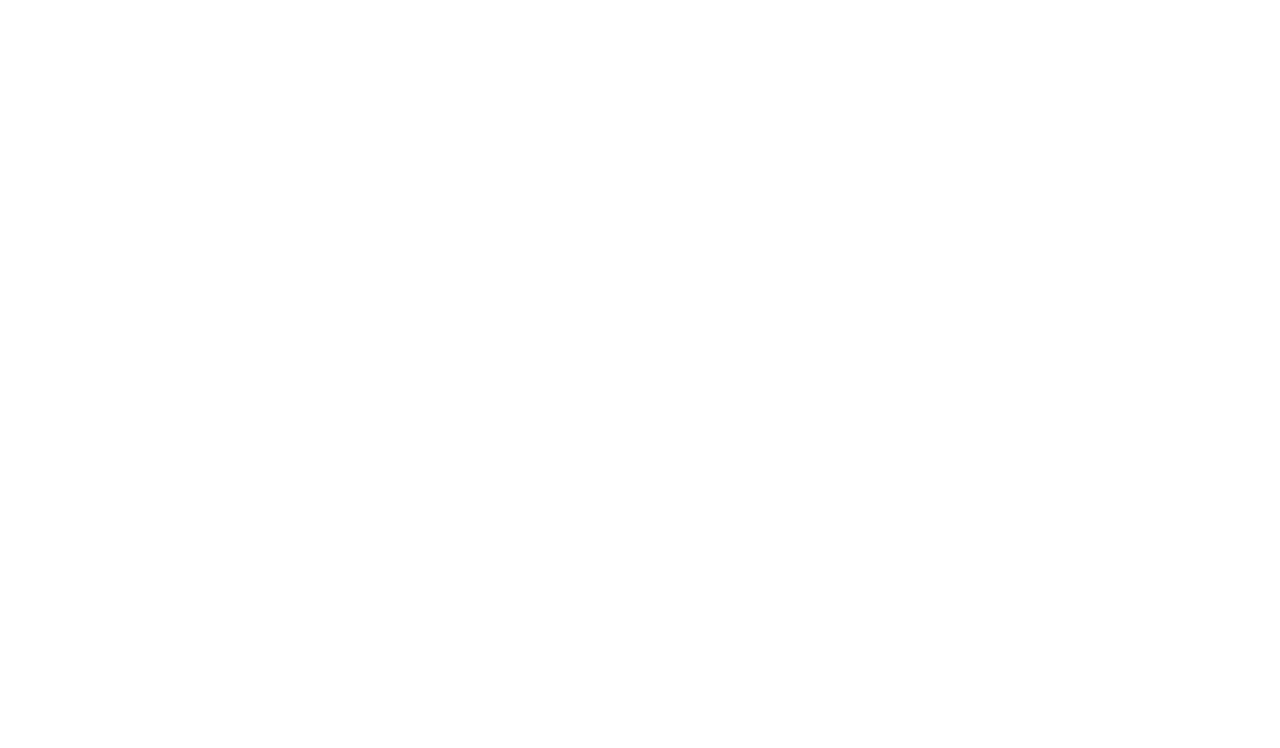
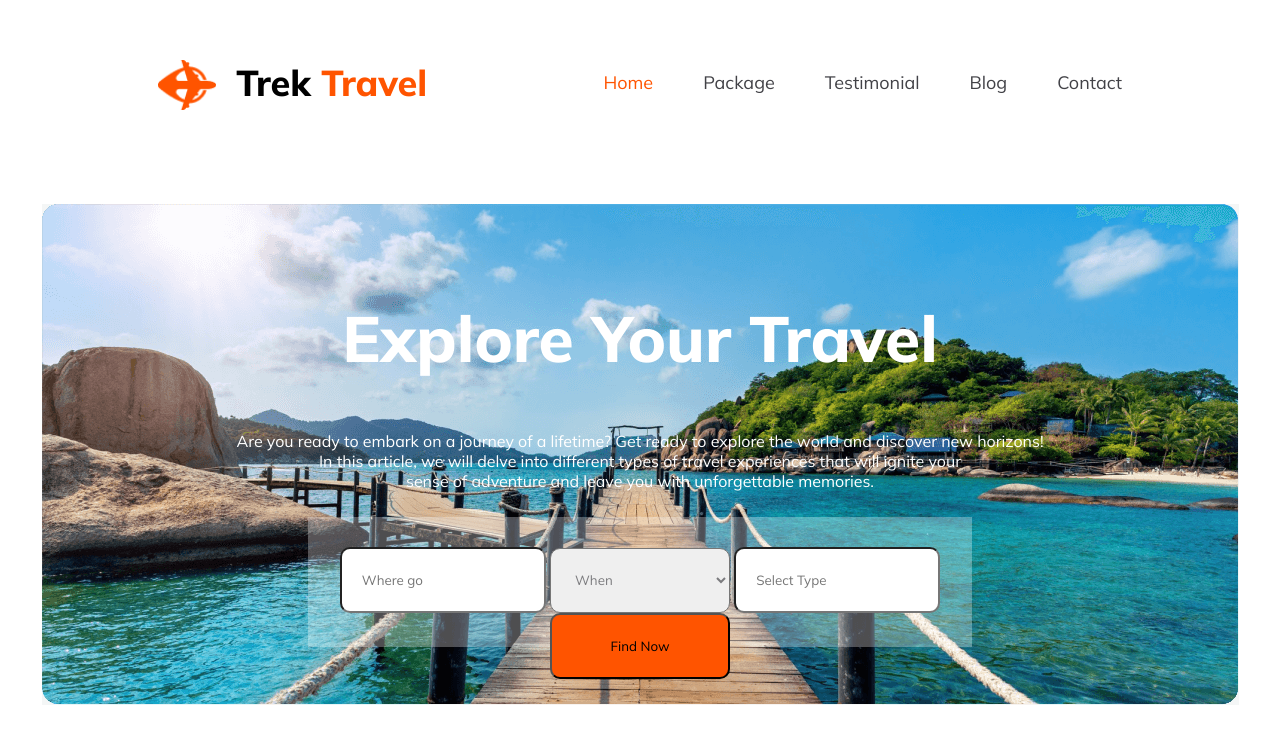
Before and after one commit to purna25/trek-travel, a plain HTML site: page index.html in a window 1280 px wide. Drawn offline with Linux system fonts and the light colour scheme; a web font is replaced by a local one.

Commit message:
added header

```diff
--- a/index.html
+++ b/index.html
@@ -4,8 +4,64 @@
                                     <meta charset="UTF-8">
                                     <meta name="viewport" content="width=device-width, initial-scale=1.0">
                                     <title>Document</title>
+                                    <link rel="stylesheet" href="styles/portfolio.css">
+
 </head>
 <body>
+        <header>
+            <nav>
 
+                                    <div class="nav-title">
+                                    <img class="nav-img" src="Images/Group 40071 (2).png" alt="">
+                                    <h1 class="nav-title-font">Trek <span class="color-orange">Travel</span></h1>
+                                    </div>
+
+
+                                        <ul>
+                                            <li><a class="color-orange" href="">Home</a></li>
+                                            <li><a href="">Package</a></li>
+                                            <li><a href="">Testimonial</a></li>
+                                            <li><a href="">Blog</a></li>
+                                            <li><a href="">Contact</a></li>
+                                            </ul>
+
+
+            </nav>
+            <section class="container">
+                <h1 class="title">Explore Your Travel</h1>
+                <p class="header-para">Are you ready to embark on a journey of a lifetime? Get ready to explore the world and discover new horizons! <br> In this article, we will delve into different types of travel experiences that will ignite your <br>sense of adventure and leave you with unforgettable memories.</p>
+                <div class="form">
+                    <input class="box-size" type="places name" placeholder="Where go">
+
+                <select class="box-size-1" name="months" id="months">
+                    <option value="when">When</option>
+                    <option value="january">january</option>
+                        <option value="february">february</option>
+                        <option value="march">march</option>
+                        <option value="april">april</option>
+                        <option value="may">may</option>
+                        <option value="june">june</option>
+                        <option value="july">july</option>
+                        <option value="august">august</option>
+                        <option value="september">september</option>
+                        <option value="october">october</option>
+                        <option value="november">november</option>
+                        <option value="december">december</option>
+                        </select>
+                        <input class="box-size" type="type" placeholder="Select Type" name="" id="">
+                        <input class="btn-primary" type="button" value="Find Now">
+
+                </div>
+
+
+            </section>
+
+        </header>
+        <main>
+
+        </main>
+        <footer>
+
+        </footer>
 </body>
 </html>
--- a/styles/portfolio.css
+++ b/styles/portfolio.css
@@ -0,0 +1,105 @@
+@import url('https://fonts.googleapis.com/css2?family=Inter:ital,opsz,wght@0,14..32,100..900;1,14..32,100..900&family=Italiana&family=Merriweather:ital,wght@0,300;0,400;0,700;0,900;1,300;1,400;1,700;1,900&family=Mulish:ital,wght@0,200..1000;1,200..1000&family=Open+Sans:ital,wght@0,300..800;1,300..800&family=Poppins:ital,wght@0,100;0,200;0,300;0,400;0,500;0,600;0,700;0,800;0,900;1,100;1,200;1,300;1,400;1,500;1,600;1,700;1,800;1,900&family=Work+Sans:ital,wght@0,100..900;1,100..900&display=swap');
+*{
+                                    font-family: "Mulish", sans-serif;
+
+}
+
+
+nav{
+                                    display: flex;
+                                    justify-content: space-between;
+                                    margin: 30px 150px;
+                                    align-items: center;
+
+}
+.nav-title{
+                                    display: flex;
+
+                                    gap: 20px;
+
+
+}
+.nav-title-font{
+                                    font-size: 36px;
+                                    font-weight: 800;
+
+}
+.nav-img{
+                                    height: 50px;
+                                    padding-top: 30px;
+}
+.nav-bar{
+                                    display: flex;
+}
+nav > ul{
+                                    display: flex;
+}
+nav li{
+                                    list-style: none;
+
+}
+nav li a{
+                                    text-decoration: none;
+                                    margin-left: 50px;
+                                    font-size: 18px;
+                                    color: #424247;
+                                    padding-top: 20px;
+}
+.color-orange{
+                                    color: #FF5400;
+}
+.title{
+                                    font-size: 64px;
+                                    font-weight: 800;
+                                    padding-bottom: 0px;
+                                    color: #FFFFFF;
+
+
+}
+.header-para{
+                                    font-size: 16px;
+                                    padding-top: 0px;
+                                    padding-bottom: 10px;
+                                    color: #FFFFFF;
+
+}
+.container{
+                                    text-align: center;
+                                    background-image: url(../Images/Group\ 13\ \(1\)\ \(1\).png);
+                                    background-repeat: no-repeat;
+                                    height: 500px;
+                                    width: 100%;
+                                    background-position: center;
+                                    padding-top: 80px;
+
+}
+.form{
+                                    background-color: #ffffff4c;
+                                    height: 100px;
+                                    padding-top: 30px;
+                                    margin-left: 300px;
+                                    margin-right: 300px;
+                                    font-size: 16px;
+
+
+}
+.box-size{
+                                    height: 60px;
+                                    border-radius: 10px;
+                                    width: 180px;
+                                    padding-left: 20px;
+
+}
+.box-size-1{
+                                    height: 65.6px;
+                                    width: 180px;
+                                    border-radius: 10px;
+                                    color: #13131886;
+                                    padding-left: 20px;
+}
+.btn-primary{
+                                    height: 65.6px;
+                                    width: 180px;
+                                    background-color: #FF5400;
+                                    border-radius: 10px;
+}
```
Also changed, not shown: Images/Group 13 (1) (1).png (added), Images/Group 39.png (added), Images/Group 40.png (added), Images/Group 40071 (2).png (added), Images/Group 40089.png (added), Images/Rectangle 10.png (added), Images/Rectangle 11.png (added), Images/Rectangle 4.png (added), Images/Rectangle 5.png (added), Images/Rectangle 6.png (added), Images/Rectangle 7.png (added), Images/Rectangle 8 (1).png (added), Images/Rectangle 8.png (added), Images/Rectangle 9.png (added).
